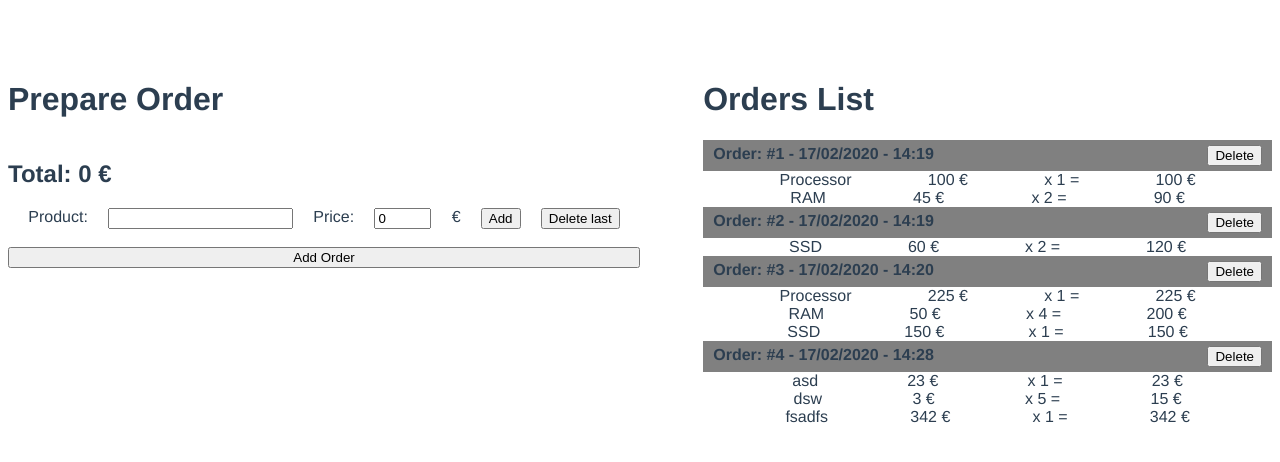
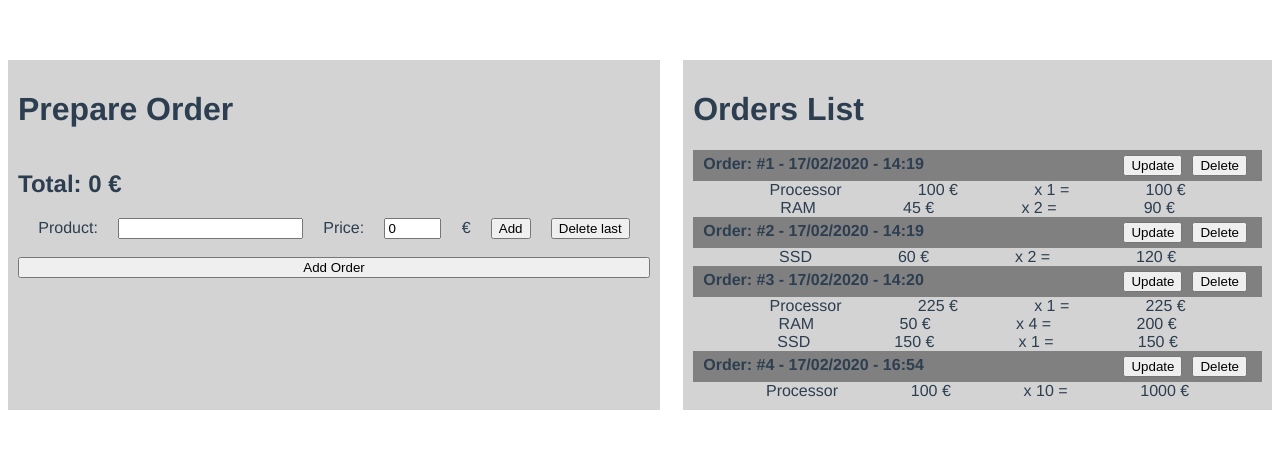
Before and after one commit to enm1986/PC5-App-Comandes, a Vue app: page / in a window 1280 px wide. Shown: the top 462 px of the page. Built offline with nearby package versions, Linux system fonts and the light colour scheme; data requests are answered from the project's data file.

Commit message:
v-if update

```diff
--- a/src/assets/db.json
+++ b/src/assets/db.json
@@ -69,24 +69,12 @@
       "id": 3
     },
     {
-      "date": "17/02/2020 - 14:28",
+      "date": "17/02/2020 - 16:54",
       "list": [
         {
-          "name": "asd",
-          "price": 23,
-          "quantity": 1,
-          "minus10": false
-        },
-        {
-          "name": "dsw",
-          "price": 3,
-          "quantity": "5",
-          "minus10": true
-        },
-        {
-          "name": "fsadfs",
-          "price": 342,
-          "quantity": 1,
+          "name": "Processor",
+          "price": 100,
+          "quantity": "10",
           "minus10": false
         }
       ],
--- a/src/components/ListOrders.vue
+++ b/src/components/ListOrders.vue
@@ -4,8 +4,10 @@
         <div class="order" v-for="order in list" v-bind:key="order.id">
             <div class="order-header">
                 <span>Order: #{{ order.id }} - {{ order.date }}</span>
-        <!--<button v-on:click="updateOrder(item)">Update</button>-->
+                <div>
+                    <button v-on:click="prepareUpdate(order.id)">Update</button>
                     <button v-on:click="deleteOrder(order)">Delete</button>
+                </div>
             </div>
             <div class="order-item" v-for="item in order.list" v-bind:key="item.id">
                 <span>{{item.name}}</span>
@@ -16,14 +18,14 @@
         </div>
     </div>
 </template>
-
 <script>
 import { EventBus } from "./event-bus.js";
 export default {
     name: "ListOrders",
     data: function() {
         return {
-      list: null
+            list: null,
+            send: null
         };
     },
 
@@ -35,10 +37,10 @@ export default {
                 .then(json => (this.list = json));
         },
         // leer un pedido
-    readOrder: function(order) {
-      console.log(order.id);
-      fetch("http://localhost:3000/orders/" + order.id)
+        readOrder: function(id) {
+            fetch("http://localhost:3000/orders/" + id)
                 .then(response => response.json())
+                //.then(json => this.send = json)
                 .then(json => console.log(json));
         },
         // añadir un pedido a la BD
@@ -63,16 +65,29 @@ export default {
                 method: "DELETE"
             }).then(() => this.readAll());
         },
-    updateOrder: function(order) {
-      console.log(order.id);
+        updateOrder: function(id, list) {
+            console.log(id); // MODIFICAR MÉTODO
+            console.log(list); // MODIFICAR MÉTODO
+        },
+        prepareUpdate: function(id) {
+            EventBus.$emit("change-update", id);
+            //EventBus.$emit("get-list", this.send);
         }
     },
     mounted: function() {
         this.readAll();
     },
+    // Escucha de ventos para crear y actualizar
     created: function() {
         EventBus.$on("create-order", order => {
             this.createOrder(order);
+        });
+        EventBus.$on("update-order", (id, list) => {
+            this.updateOrder(id, list);
+        });
+        EventBus.$on("read-order", id => {
+            this.readOrder(id);
+            console.log(this.send);
         });
     }
 };
@@ -87,7 +102,6 @@ function myDateString() {
     return day + "/" + month + "/" + year + " - " + hours + ":" + min;
 }
 </script>
-
 <!-- Add "scoped" attribute to limit CSS to this component only -->
 <style scoped>
 .order-list {
@@ -95,6 +109,8 @@ function myDateString() {
     display: flex;
     flex-direction: column;
     align-content: flex-start;
+    background-color: lightgrey;
+    padding: 10px;
 }
 
 .order {
@@ -102,13 +118,18 @@ function myDateString() {
     flex-direction: column;
 }
 
-.order-header{
+.order-header {
     display: flex;
     justify-content: space-between;
     background-color: grey;
     font-weight: bolder;
     padding: 5px 10px;
 }
+
+.order-header button {
+    margin: 0 5px;
+}
+
 .order-item {
     display: flex;
     justify-content: space-evenly;
--- a/src/components/PrepareOrder.vue
+++ b/src/components/PrepareOrder.vue
@@ -1,12 +1,8 @@
 <template>
     <div class="prepare-order">
-    <h1>Prepare Order</h1>
-    <div
-      class="card"
-      v-for="item in list"
-      v-bind:class="{minus10: item.minus10}"
-      v-bind:key="item.id"
-    >
+        <h1 v-if="prepare">Prepare Order</h1>
+        <h1 v-else>Update Order</h1>
+        <div class="card" v-for="item in list" v-bind:class="{minus10: item.minus10}" v-bind:key="item.id">
             <span>{{ item.name }}</span>
             <div>
                 <span>{{ item.price }} € x</span>
@@ -25,10 +21,10 @@
             <button v-on:click="deleteLast">Delete last</button>
         </div>
         <br />
-    <button v-on:click="addOrder">Add Order</button>
+        <button v-if="prepare" v-on:click="addOrder">Add Order</button>
+        <button v-else v-on:click="updateOrder">Update Order</button>
     </div>
 </template>
-
 <script>
 import { EventBus } from "./event-bus.js";
 export default {
@@ -37,7 +33,9 @@ export default {
         return {
             inName: "", //nombre del producto en el input
             inPrice: 0, //precio del producto en el input
-      list: [] //lista de productos
+            list: [], //lista de productos
+            id: null,
+            prepare: true
         };
     },
     computed: {
@@ -77,22 +75,39 @@ export default {
                 EventBus.$emit("create-order", this.list);
                 this.list = [];
             }
+        },
+        updateOrder: function() {
+            EventBus.$emit("update-order", this.id, this.list);
+            this.prepare = true;
+            this.list = [];
         }
+    },
+    created: function() {
+        EventBus.$on("change-update", id => {
+            this.prepare = false;
+            this.id = id;
+            //EventBus.$emit("read-order", id);
+        });
+        EventBus.$on("get-list", list => {
+            this.list.push(list);
+        });
     }
 };
 </script>
-
 <!-- Add "scoped" attribute to limit CSS to this component only -->
 <style scoped>
 .prepare-order {
     flex-basis: 50%;
     display: flex;
     flex-direction: column;
+    background-color: lightgrey;
+    padding: 10px;
 }
 
 .prepare-menu {
     display: flex;
     justify-content: space-evenly;
+    align-items: baseline;
 }
 
 .card {
@@ -104,22 +119,22 @@ export default {
     align-items: center;
 }
 
-.card > span {
+.card>span {
     flex-basis: 30%;
 }
 
-.card > div {
+.card>div {
     display: flex;
     justify-content: space-evenly;
     align-items: center;
     flex-basis: 60%;
 }
 
-.card > div > * {
+.card>div>* {
     margin: 0 10px;
 }
 
-.card > div > input {
+.card>div>input {
     width: 50px;
 }
 
```
Lines whose indentation alone changed are shown as unchanged.
